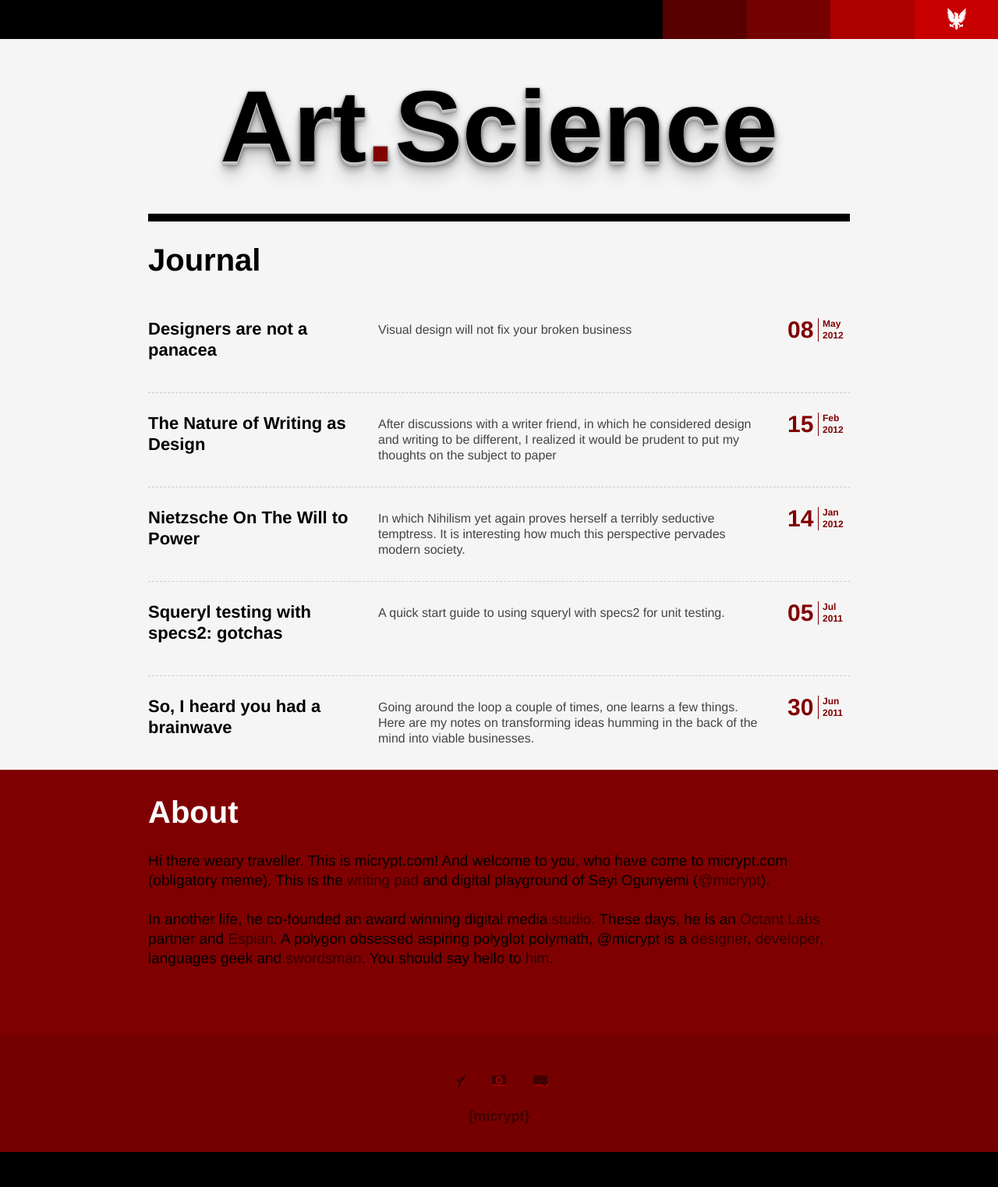
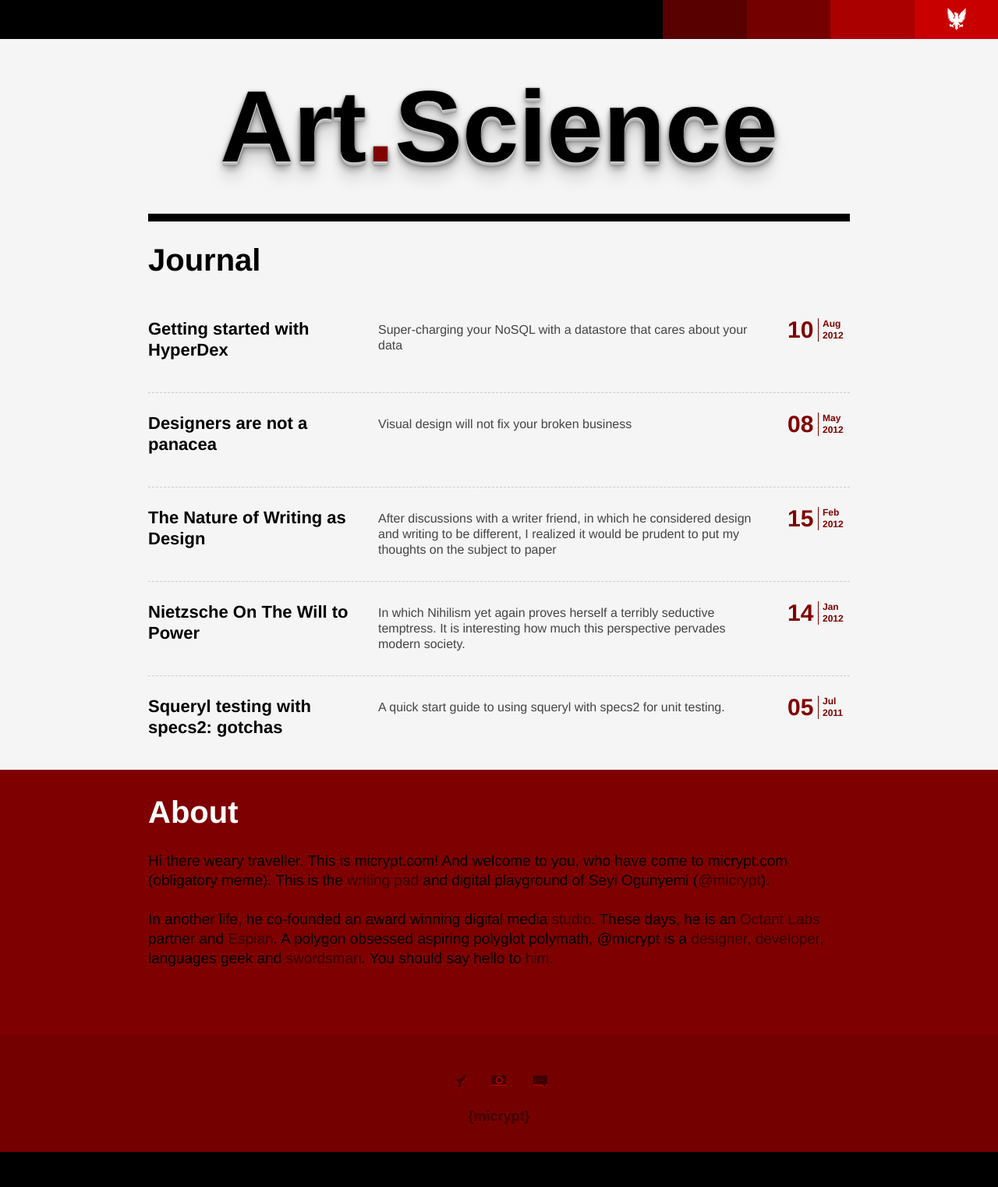
Before and after one commit to micrypt/micrypt.github.com, a Jekyll site: the page built from index.html, in a window 1280 px wide. Shown: the whole page at 78% size. Built offline with Jekyll 4.4.1, drawn with Linux system fonts in a browser that asks for light colours; nearby versions of some CDN libraries; some of the changed lines change nothing that is shown.

Commit message:
_posts: added article on HyperDex.

```diff
--- /dev/null
+++ b/_posts/2012-8-10-Getting-started-with-HyperDex.textile
@@ -0,0 +1,80 @@
+---
+layout: post
+title: "Getting started with HyperDex"
+postdate: 2012-8-10 2:11:09
+summary: Super-charging your NoSQL with a datastore that cares about your data
+---
+
+Alright, let's start this off with a fitting "soundtrack":http://youtu.be/DSx_N18TWjs just because we can. Open it up in a tab and come back?
+
+h2. Greetings, valiant adventurer!
+
+So, I heard you care about data. You aren't storing your precious data in anything that acknowledges PUT requests before being certain it'll be able to return it to you? Well then, you've come to the right place.
+
+Okay, I'm clearly excited, but with good reason. Some time in the past few months, I ran into a paper; "HyperDex: A Distributed, Searchable Key-Value Store"[1] from a team at Cornell. By now the typical reaction to NoSQL news tends to be that your eyes glaze over and you start mouthing "…is Web-Scale™", but this isn't "yet another NoSQL database".  So, I've finally gotten round to writing this piece in hopes of sharing it with others.
+
+Before plunging into the deep end, it's probably a good idea to discuss why I've found HyperDex to be particularly exciting. For reasons that will probably be in a different blog post, I've been researching the design of a distributed key/value store with support for strong consistency (for the morbidly curious, it's connected to "Ampify":http://github.com/tav/ampify). You must realise that the state-of-the-art distributed key/value stores such as Dynamo (and it's open-source clone, Riak) tend to aim for eventual consistency.
+
+Eventually consistent systems leave it up to the application developer to resolve any conflicts that may occur. Not only does this make app development more complex, but it is also easy to get wrong. And whilst you could do strongly consistent quorum reads/writes in these systems, the performance suffers dramatically as they were not designed for that primary purpose.
+
+There simply aren't many open source options for strongly consistent, horizontally scalable datastores with support for transactions and rich querying capabilities. Whilst big boys like Google have proprietary platforms built on top of "Megastore":http://www.cidrdb.org/cidr2011/Papers/CIDR11_Paper32.pdf, the rest of us have limited options like Scalaris (which doesn't support persisting to disk) and ScalienDB (which lacks rich querying support and requires manually sharding).
+
+That shouldn't be surprising though as it's not a trivial problem to solve. So, when you find out that a team is actually building an open source distributed K/V store with a focus on strong consistency, and not only have a functional build, but actually outperform quite a few of the other NoSQL datastores out there (not just the distributed options), you have my go-ahead to get a little excited too. And when you find out that you even get a few primitive data structures (lists, sets and maps) with atomic operations such as set intersections and map additions like Redis, maybe it's time to start dancing in your seat.
+
+
+h2. So, what do you get?
+
+In the case you're as lazy as I tend to be and are still putting off reading the paper[1], the most interesting features of HyperDex are the following:
+
+*# Consistent: linearizable; GET requests will always return the latest PUT.
+*# High Availability: the system will stay up in the presence of ≤ f failures.
+*# Partition-Tolerant: for partitions with ≤ f nodes, you can be certain your system is still operational.
+*# Horizontally Scalable: you can grow your system by adding additional servers.
+*# Performant: high throughput and low variance.
+*# Searchable: it provides an expressive and performant API for searching your data.
+
+So, that's a pretty impressive list, right? I bet you're wondering how it manages to support all those. I was. For details you'll have to actually read the paper[1], but it's a good idea to cover two pretty cool techniques involved: hyperspace hashing and value-dependent chaining.
+
+h2. HyperSpace hashing
+
+With HyperSpace hashing, an object's attributes are mapped to a multi-dimensional Euclidean space (a hyperspace), with each attribute
+corresponding to a dimension. For an example, let us imagine attempting to store a calendar entry. In the case of a scenario such as creating a "John's birthday on the 12th of March, in Las Vegas" entry, you might structure the attributes to include a _title_, _date_ and _location_. The way hyperspace hashing works is that these attributes are mapped to corresponding planes in the hyperspace. In a simple case like the above, that would be a three-dimensional space with a matching plane for each attribute.
+
+To determine which server handles storage of a particular attribute, the hyperspace is demarcated into non-overlapping regions/subspaces without gaps, which are  matched to a corresponding server. HyperDex also stores the object's key in a dedicated one-dimensional subspace for efficient lookups.
+
+Subsequent lookups such as one where the date is  the 12th of March, and the location is Las Vegas, would only need to contact the servers which match the regions of the hyperspace assigned for those attributes.
+
+It turns out that hyperspace hashing also comes in handy when you wish to support efficient search. The fact that object attributes are mapped to dimensions means that when you want to retrieve data, you only have to look in a specific region of the space which matches the attributes you're using to look up data. It's quite the stroke of genius.
+
+h2. Value-dependent Chaining
+
+This allows the system to keep replicas in sync without incurring a high overhead from coordination. It works by deterministically choosing how an object is replicated based on its hyperspace coordinates. Choosing a _point leader_ at the head of the chain, it works out the next links in the chain based on hashing the object's attributes. Updates then flow from the head along the chain, with acknowledgements being sent in reverse from the tail. The paper[1] includes details on how state is cleaned up using this mechanism and performance considerations in its design.
+
+So, the moment you've probably been waiting for is upon us: how do you actually use this cool piece of kit?
+
+h2. Setting up a playground
+
+To get started, you can follow the installation "instructions":https://github.com/rescrv/HyperDex/blob/master/doc/installation.rst included in the HyperDex Git repo. This covers installing one of the precompiled binaries for Debian, Ubuntu or Fedora, or compiling from source depending on your needs. If you're on Debian and run into any trouble, you could take a look at François Dussert's "guide":http://blog.usul.org/compiling-and-installing-hyperdex-from-sources-with-java-and-ycsb-bindings-on-debian/ for Debian installations.
+
+With that done, you can have a play with the "tutorial":http://hyperdex.org/doc/tutorial/, and perhaps attempt modelling the calendar we discussed earlier.
+
+h2. Libraries
+
+HyperDex ships with C, C++, Python, Java and Node.JS bindings, with partial Ruby bindings. There are also the beginnings of a "Go client":https://github.com/tiborvass/hyperclient by Tibor Vass. He's been a bit naughty and hasn't updated it in a while (5 months). So, I might have to pitch in and help finish it.
+
+h2. Getting a bit more involved
+
+If at some point, you wish to get a bit more involved and help improve HyperDex, you should have a read through the "contributors guide":http://hyperdex.org/contributors/ which includes the expected commit message style, and expectations when sending upstream changes. A good place to start might be the hyperclient "directory":https://github.com/rescrv/HyperDex/tree/master/hyperclient in the repo which contains the client libraries. Whip up a binding for your favorite language, perhaps?
+
+h2. References
+
+fn1. Escriva R., Wong B. and Sirer E., 2011. HyperDex: A Distributed, Searchable Key-Value Store for Cloud Computing. Cornell University Technical Report. "http://hyperdex.org/papers/hyperdex.pdf":http://hyperdex.org/papers/hyperdex.pdf
+
+fn2. Escriva R., Wong B. and Sirer E., 2012. HyperDex Reference Manual. "http://hyperdex.org/doc/HyperDex.pdf":http://hyperdex.org/doc/HyperDex.pdf.
+
+fn3. Escriva R., Wong B. and Sirer E., 2012. A New Era in High Performance Data Stores for the Cloud. "http://hyperdex.org/slides/2012-04-13-HyperDex.pdf":http://hyperdex.org/slides/2012-04-13-HyperDex.pdf
+
+
+h2. Notes
+
+I’d like to thank "Tav":http://tav.espians.com, "Ziyad Basheer":http://ziyadbasheer.com, "Emin Gün Sirer":http://www.cs.cornell.edu/people/egs/ and "Mahipal Raythattha":http://twitter.com/mahipal for reading drafts of this article and helping make it somewhat coherent. As always, any errors are mine. If you want any clarification or just want to troll me, you can find me "here":http://twitter.com/micrypt.
--- a/css/micrypt.css
+++ b/css/micrypt.css
@@ -16,7 +16,6 @@
 font-weight:bold;
 }
 h2.title {
-/*border-bottom:1px solid #CCCCCC;*/
 font-size:40px;
 font-weight:700;
 padding:25px 0;
@@ -225,7 +224,7 @@
 text-shadow: rgba(255, 255, 255, .8) 0 1px 0;
 line-height: 30px;
 color: #444;
-margin:0 0 20px;
+margin:0 0 30px;
 font-size: 1.2em;
 line-height: 1.9em;
 }
@@ -266,7 +265,12 @@
 font-family: 'Helvetica Neue',Helvetica,Arial,sans-serif;
 font-weight: bold;
 font-size: 25px;
-padding-bottom: 15px;
+margin-bottom: 20px;
+}
+div.post h3 {
+font-family: 'Helvetica Neue', Helvetica, Arial, sans-serif;
+font-size: 20px;
+margin-bottom: 15px;
 }
 div.post b, div.post a {
 font-family:  'Helvetica Neue',Helvetica,Arial,sans-serif;
@@ -342,13 +346,20 @@
 ol, ul {
 margin-bottom:2em;
 }
-.gist {
+.post .gist {
 font-size: 0.7em;
 }
 .post .gist .gist-file {
 border: 0;
+font-size: 13px;
 }
-
+.post .gist .gist-file .gist-data {
+background-color: transparent;
+border-bottom: 0;
+}
+.post .gist .gist-file .gist-meta {
+display: none;
+}
 /*
  * Media queries for responsive design
  * These follow after primary styles so they will successfully override.
```
